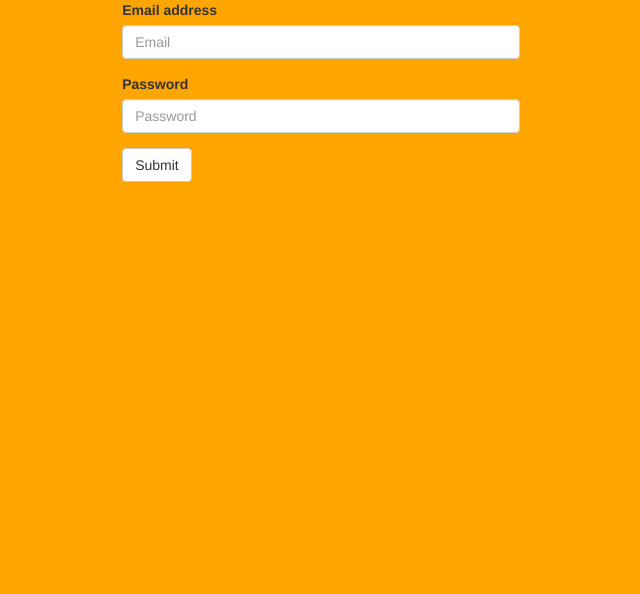
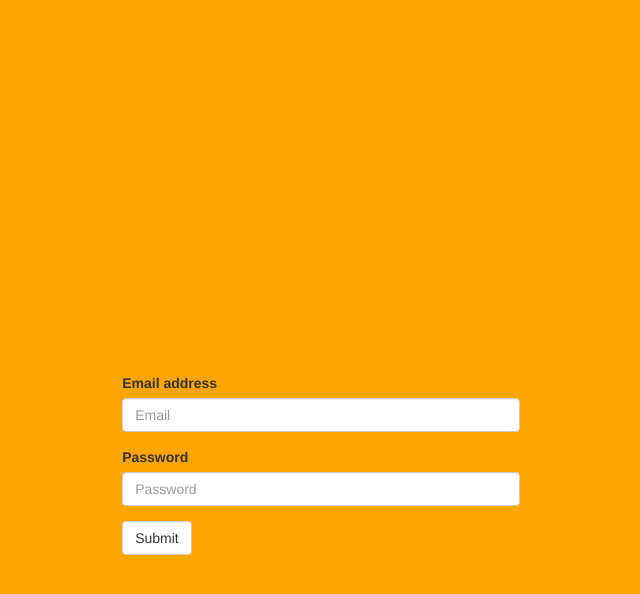
Before and after one commit to kennethkoontz/meme-chatroom, a website: page static/login.html in a window 1280 px wide. Shown: the whole page, without its empty margins (306-946 px from the left). Drawn offline with nearby package versions, Linux system fonts and the light colour scheme.

Commit message:
finished layout to sign in

```diff
--- a/static/index.html
+++ b/static/login.html
@@ -9,6 +9,7 @@
         <meta name="viewport" content="width=device-width, initial-scale=1, maximum-scale=1, user-scalable=no">
     </head>
     <body>
+        <div class="row-top-login"></div>
         <div class="row">
            <div class="col-md-4"></div>
            <div class="col-md-4">
--- a/static/style.css
+++ b/static/style.css
@@ -4,3 +4,6 @@ html,body{
     background-color:orange;
     width:99%;
 }
+.row-top-login{
+    height:calc(80em/3);
+}
```
